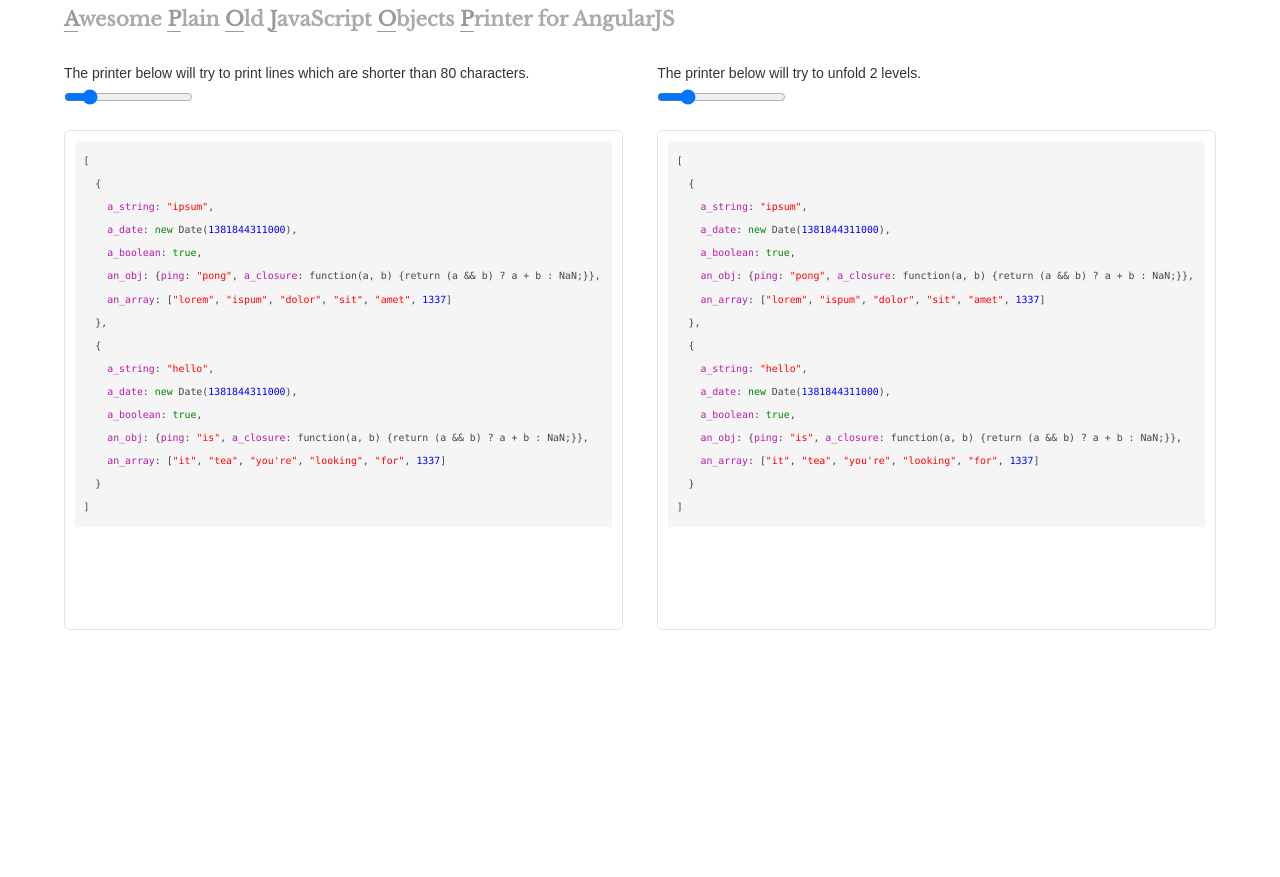
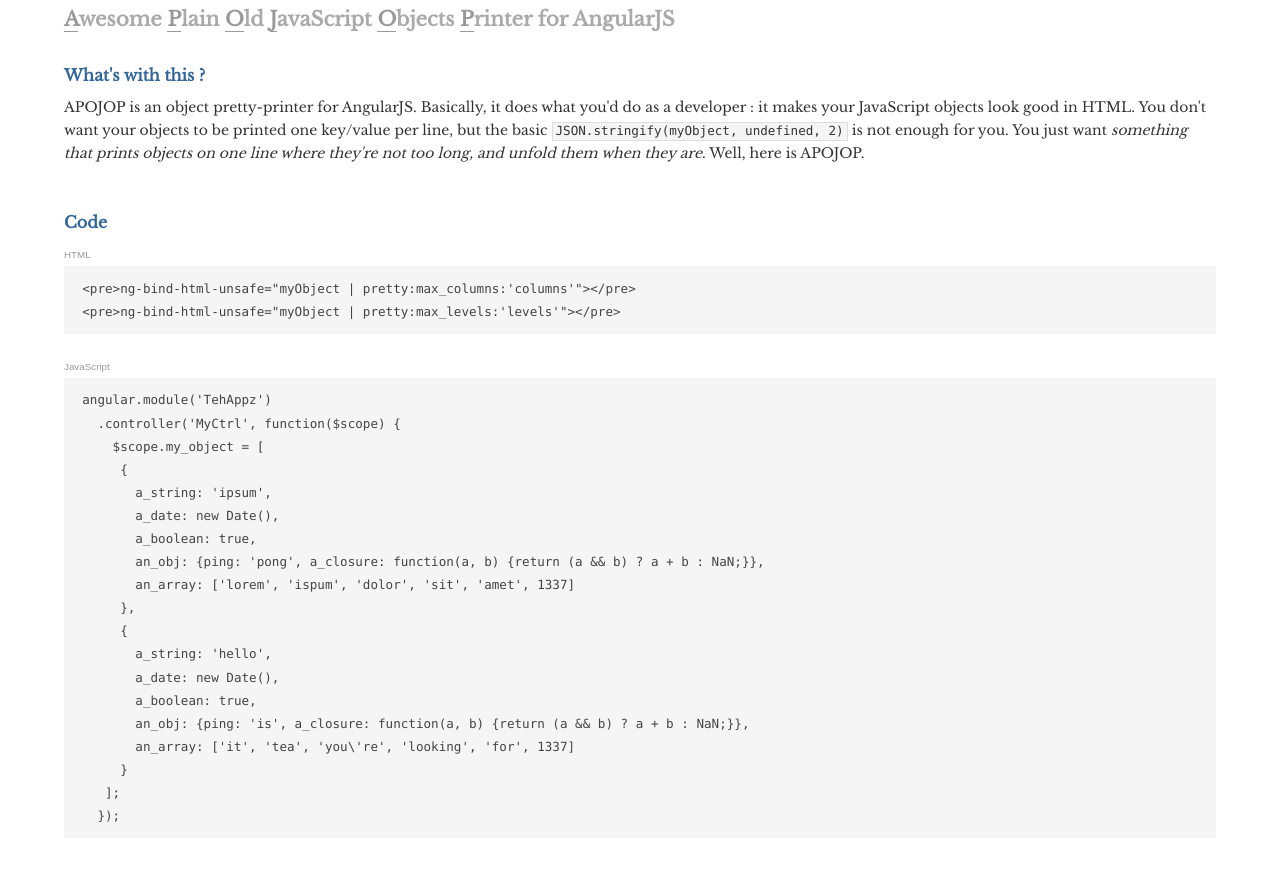
Before and after one commit to lorem--ipsum/apojop, a website: page index.html in a window 1280 px wide. Shown: the part 59-936 px from the top of the page. Before the commit the page ends 800 px from the top, so only its background shows below. Drawn offline with nearby package versions, Linux system fonts and the light colour scheme.

Commit message:
Added stuff in the demo

```diff
--- a/css/app.css
+++ b/css/app.css
@@ -11,6 +11,16 @@
   font-family: 'Libre Baskerville', serif;
   color: #aaaaaa;
   /*border-bottom: 1px solid #e3e3e3;*/
+}
+
+h4 {
+  font-family: 'Libre Baskerville', serif;
+  color: #369;
+  /*border-bottom: 1px solid #e3e3e3;*/
+}
+
+p {
+  font-family: 'Libre Baskerville', serif;
 }
 
 acc {
--- a/views/main.html
+++ b/views/main.html
@@ -1,10 +1,47 @@
+<h4>What's with this ?</h4>
+<div class="units-row">
+<p>APOJOP is an object pretty-printer for AngularJS. Basically, it does what you'd do as a developer : it makes your JavaScript objects look good in HTML. You don't want your objects to be printed one key/value per line, but the basic <code>JSON.stringify(myObject, undefined, 2)</code> is not enough for you. You just want <em>something that prints objects on one line where they're not too long, and unfold them when they are</em>. Well, here is APOJOP.
+</p>
+</div>
+
+<h4>Code</h4>
+<div class="units-row">
+<span class='label label-data'>HTML</span>
+<pre>
+ &lt;pre&gt;ng-bind-html-unsafe="myObject | pretty:max_columns:'columns'"&gt;&lt;/pre&gt;
+ &lt;pre&gt;ng-bind-html-unsafe="myObject | pretty:max_levels:'levels'"&gt;&lt;/pre&gt;
+</pre>
+<span class='label label-data'>JavaScript</span>
+<pre>
+ angular.module('TehAppz')
+   .controller('MyCtrl', function($scope) {
+     $scope.my_object = [
+      {
+        a_string: 'ipsum',
+        a_date: new Date(),
+        a_boolean: true,
+        an_obj: {ping: 'pong', a_closure: function(a, b) {return (a && b) ? a + b : NaN;}},
+        an_array: ['lorem', 'ispum', 'dolor', 'sit', 'amet', 1337]
+      },
+      {
+        a_string: 'hello',
+        a_date: new Date(),
+        a_boolean: true,
+        an_obj: {ping: 'is', a_closure: function(a, b) {return (a && b) ? a + b : NaN;}},
+        an_array: ['it', 'tea', 'you\'re', 'looking', 'for', 1337]
+      }
+    ];
+   });
+</pre>
+</div>
+<h4>Output</h4>
 <div class="units-row">
   <div class='unit-50'>
-    The printer below will try to print lines which are shorter than {{max_columns}} character{{(max_columns > 1 && "s" || "")}}.<br>
+    <p>The printer below will try to print lines which are shorter than {{max_columns}} character{{(max_columns > 1 && "s" || "")}}. If a line is longer than that and contains complex things such as objects or arrays, it will unfold it. Otherwise, it will simply print it. Try to change the treshold below !</p>
     <input type="range" ng-model="max_columns" min="0" max="500" step="1">
   </div>
   <div class='unit-50'>
-    The printer below will try to unfold {{max_depth}} level{{(max_depth > 1 && "s" || "")}}.<br>
+    <p>The printer below will try to unfold {{max_depth}} level{{(max_depth > 1 && "s" || "")}}. Sometimes unfolding is not possible, for instance with primitive objects such as dates, numbers, strings... Then the printer will simply print the value, regardless of the desired depth setting.</p>
     <input type="range" ng-model="max_depth" min="0" max="10" step="1">
   </div>
 </div>
```
